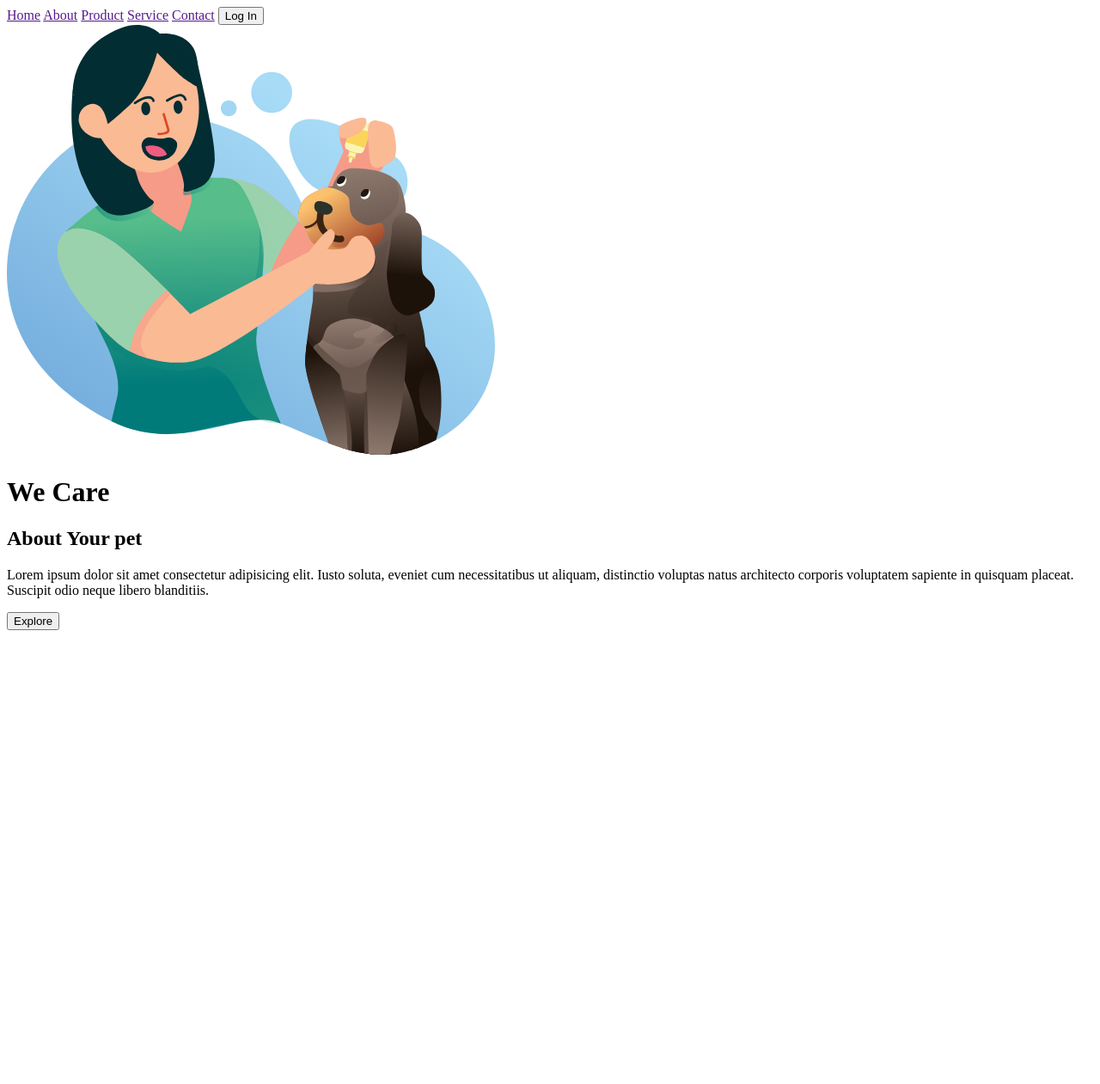
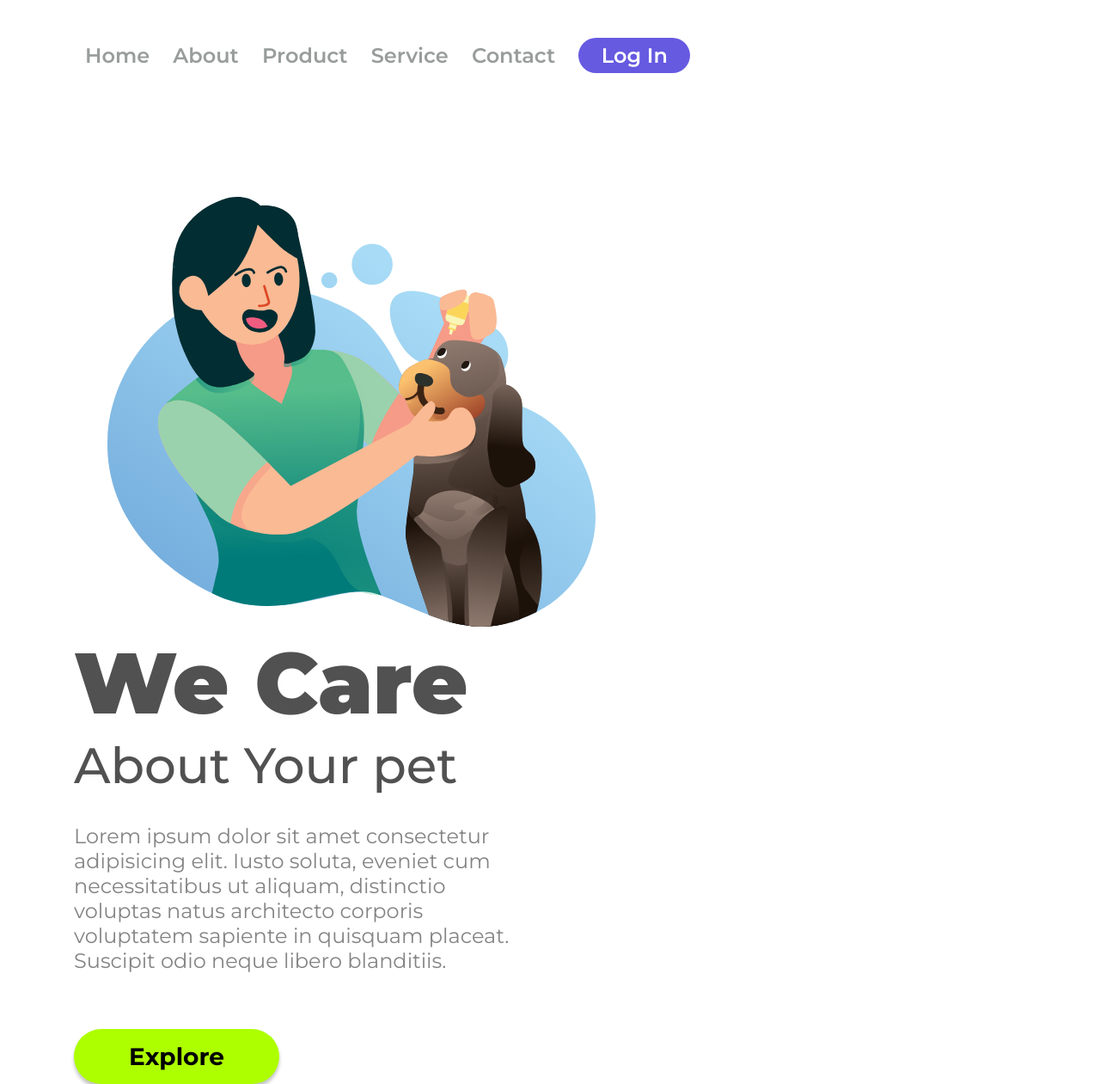
Before and after one commit to Kaua-Vidal/HTML-DevClub, a plain HTML site: page Project-1/index.html in a window 1280 px wide. Shown: the whole page at 86% size. Before the commit the page ends 800 px from the top, so only its background shows below. Drawn offline with Linux system fonts and the light colour scheme.

Commit message:
project 2

```diff
--- a/Project-1/index.html
+++ b/Project-1/index.html
@@ -6,26 +6,33 @@
     <meta name="viewport" content="width=device-width, initial-scale=1.0">
     <title>We Care</title>
     <link rel="stylesheet" href="styles.css">
+    <link rel="preconnect" href="https://fonts.googleapis.com">
+    <link rel="preconnect" href="https://fonts.gstatic.com" crossorigin>
+    <link href="https://fonts.googleapis.com/css2?family=Montserrat:wght@100..900&display=swap" rel="stylesheet">
 </head>
 
 <body>
     <header>
-        <a href="">Home</a>
-        <a href="">About</a>
-        <a href="">Product</a>
-        <a href="">Service</a>
-        <a href="">Contact</a>
-        <button>Log In</button>
+        <a href="" class="link-header">Home</a>
+        <a href="" class="link-header">About</a>
+        <a href="" class="link-header">Product</a>
+        <a href="" class="link-header">Service</a>
+        <a href="" class="link-header">Contact</a>
+        <button class="button-header">Log In</button>
     </header>
 
     <main>
-        <img src="img/we-care.svg" alt="we-care-logo">
-        <h1>We Care</h1>
-        <h2>About Your pet</h2>
-        <p>Lorem ipsum dolor sit amet consectetur adipisicing elit. Iusto soluta, eveniet cum necessitatibus ut aliquam,
-            distinctio voluptas natus architecto corporis voluptatem sapiente in quisquam placeat. Suscipit odio neque
-            libero blanditiis.</p>
-        <button>Explore</button>
+        <img src="img/we-care.svg" alt="we-care-logo" class="logo-image">
+        <section>
+            <h1>We Care</h1>
+            <h2>About Your pet</h2>
+            <p>Lorem ipsum dolor sit amet consectetur adipisicing elit. Iusto soluta, eveniet cum necessitatibus ut
+                aliquam,
+                distinctio voluptas natus architecto corporis voluptatem sapiente in quisquam placeat. Suscipit odio
+                neque
+                libero blanditiis.</p>
+            <button class="button-main">Explore</button>
+        </section>
     </main>
 
 </body>
--- a/Project-1/styles.css
+++ b/Project-1/styles.css
@@ -0,0 +1,79 @@
+* {
+    font-family: "Montserrat", sans-serif;
+    padding: 0;
+    margin: 0;
+    box-sizing: border-box;
+}
+
+header {
+    margin: 44px 23px 144px 76px;
+}
+
+.logo-image {
+    width: 568px;
+    height: 500px;
+    margin-left: 125px;
+    display: inline-block;
+}
+
+.link-header {
+    color: #989D9C;
+    font-size: 24px;
+    font-weight: 600;
+    text-decoration: none;
+    margin-left: 23px;
+}
+
+.button-header {
+    margin-left: 23px;
+    cursor: pointer;
+    border-radius: 20.5px;
+    background: #665AE1;
+    width: 130px;
+    height: 41px;
+    border: none;
+    color: #FFF;
+    font-size: 24px;
+    font-weight: 600;
+}
+
+section {
+    display: inline-block;
+    margin-left: 86px;
+}
+
+h1 {
+    color: #515151;
+    font-size: 100px;
+    font-weight: 900;
+    line-height: 122px;
+}
+
+h2 {
+    color: #515151;
+    font-size: 58px;
+    font-weight: 500;
+    line-height: 71px;
+}
+
+p {
+    width: 515px;
+    color: #848484;
+    font-size: 24px;
+    font-weight: 400;
+    margin-top: 32px;
+    margin-bottom: 65px;
+}
+
+.button-main {
+    cursor: pointer;
+    font-weight: 700;
+    font-size: 28px;
+    color: #000;
+    border: none;
+    width: 239px;
+    height: 64px;
+    border-radius: 50px;
+    box-shadow: 0px 4px 4px 0px rgba(0, 0, 0, 0.25);
+    background: #ADFF00;
+}
--- /dev/null
+++ b/Project-2/styles.css
@@ -0,0 +1,77 @@
+* {
+    font-family: "Poppins", sans-serif;
+    margin: 0;
+    padding: 0;
+    box-sizing: border-box;
+}
+
+header {
+    margin: 30px 0 70px 42px;
+}
+
+.logo-image {
+    margin-left: 70px;
+    display: inline-block;
+    height: 500px;
+    width: 595px;
+}
+
+.link-header {
+    color: #17233D;
+    font-size: 14px;
+    font-weight: 400;
+    letter-spacing: 0.875px;
+    text-decoration: none;
+    margin-left: 36px;
+}
+
+.button-header {
+    width: 124px;
+    height: 51px;
+    border-radius: 6px;
+    border: 1px solid #4CB538;
+    background: #6FBF44;
+    margin-left: 36px;
+    color: #FFF;
+    font-size: 16px;
+    font-weight: 500;
+    letter-spacing: 1px;
+    cursor: pointer;
+}
+
+section {
+    display: inline-block;
+    margin-left: 80px;
+}
+
+h1 {
+    position: relative;
+    width: 582px;
+    color: #161A49;
+    font-size: 62px;
+    font-weight: 700;
+    line-height: 82px;
+    top: -130px;
+}
+
+p {
+    position: relative;
+    color: #4B505A;
+    font-size: 18px;
+    font-weight: 400;
+    line-height: 33px;
+    letter-spacing: 0.5px;
+    width: 493px;
+    margin-bottom: 40px;
+    top: -110px;
+}
+
+.button-section {
+    position: relative;
+    color: #6FBF44;
+    font-size: 18px;
+    font-weight: 500;
+    letter-spacing: 1px;
+    text-decoration: none;
+    top: -80px;
+}
```
Also changed, not shown: Project-2/index.html (added, +35 -0 lines), Project-2/img/img.svg (added).
